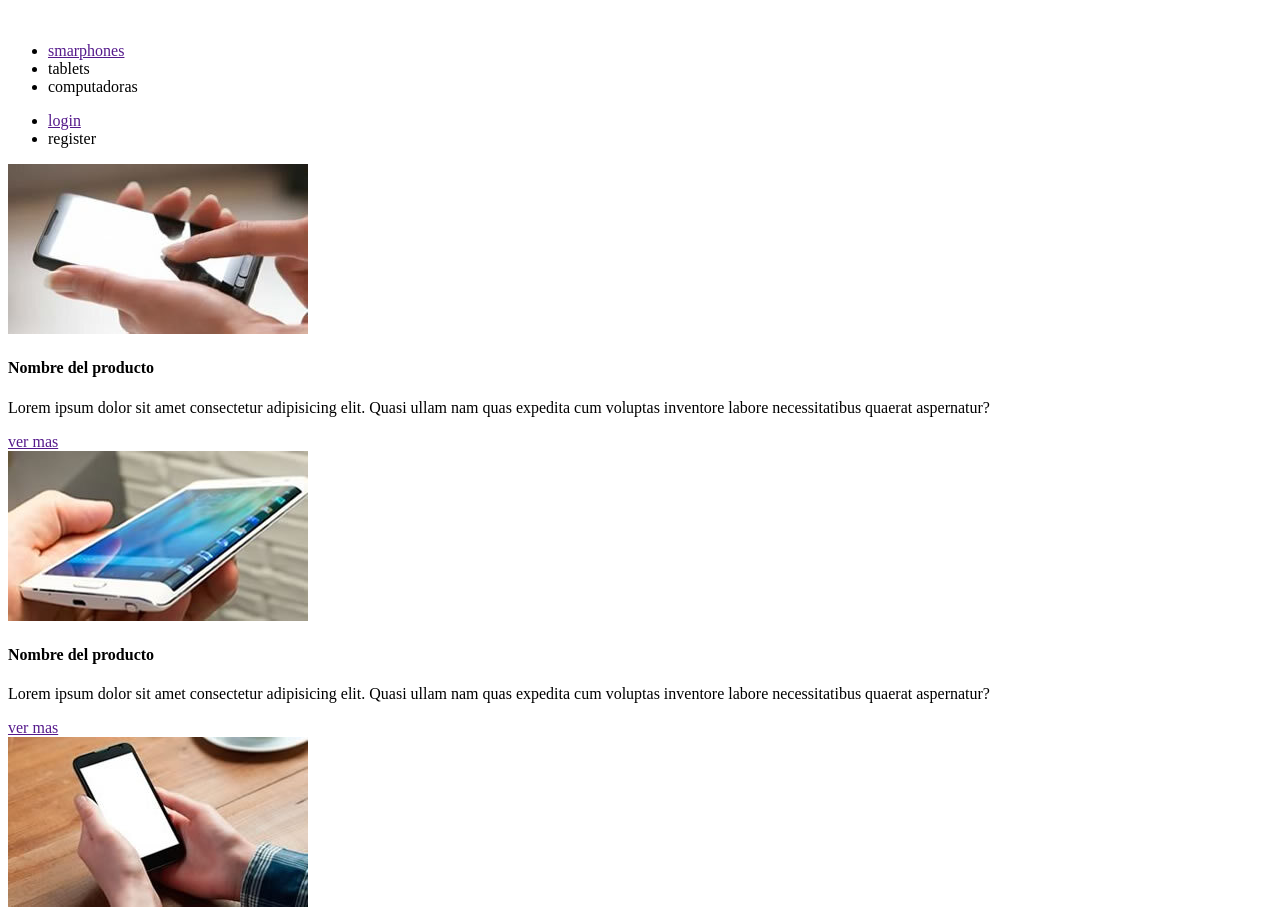
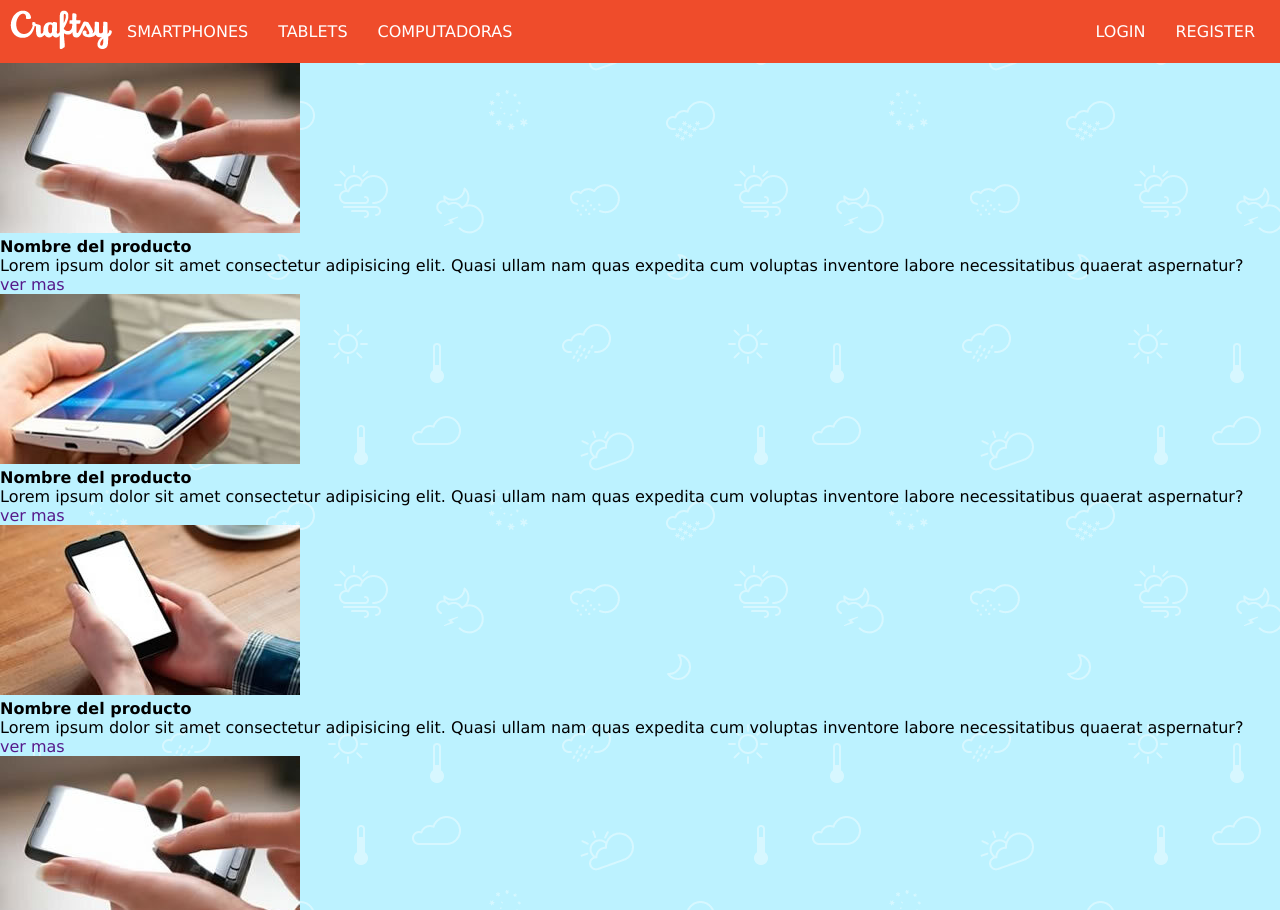
Before and after one commit to SooolCedron12/Craftsy, a website: page views/index.html in a window 1280 px wide. Shown: the top 910 px of the page. Drawn offline with Linux system fonts and the light colour scheme.

Commit message:
header terminado

```diff
--- a/public/css/general.css
+++ b/public/css/general.css
@@ -0,0 +1,15 @@
+*{
+    box-sizing: border-box;
+    margin: 0;
+    padding: 0;
+}
+li{
+    list-style: none;
+}
+a{
+    text-decoration: none;
+}
+body{
+    background-image: url('/img/bg-2.png');
+    font-family: Verdana, Geneva, Tahoma, sans-serif;
+}
--- a/public/css/header.css
+++ b/public/css/header.css
@@ -0,0 +1,26 @@
+header{
+    background-color: #ef4c2b;
+    display: flex;
+    width: 100%;
+    padding: 10px;
+
+}
+header nav{
+    display: flex;
+    justify-content: space-between;
+    width: 100%;
+    align-items: center;
+
+}
+header nav ul{
+    display: flex;
+    width: 100%;
+}
+header nav ul.usuario{
+    justify-content: flex-end;
+}
+header a{
+    color: #ffffff;
+    text-transform: uppercase;
+    padding: 0 15px;
+}
--- a/views/index.html
+++ b/views/index.html
@@ -5,20 +5,20 @@
     <meta http-equiv="X-UA-Compatible" content="IE=edge">
     <meta name="viewport" content="width=device-width, initial-scale=1.0">
     <title>Craftsy</title>
-    <link rel="stylesheet" href="style.css">
+    <link rel="stylesheet" href="/css/styles.css">
 </head>
 <body>
     <header>
-        <div><img src="" alt=""></div>
+        <div><img src="/img/logo.png" alt=""></div>
         <nav>
             <ul class="menu">
-            <li><a href="">smarphones</a></li>
-            <li><a href=""></a>tablets</li>
-            <li><a href=""></a>computadoras</li>
+            <li><a href="">smartphones</a></li>
+            <li><a href="">tablets</a></li>
+            <li><a href="">computadoras</a></li>
         </ul>
         <ul class="usuario">
             <li><a href="">login</a></li>
-            <li><a href=""></a>register</li>
+            <li><a href="">register</a></li>
         </ul>
         </nav>
     </header>
```
